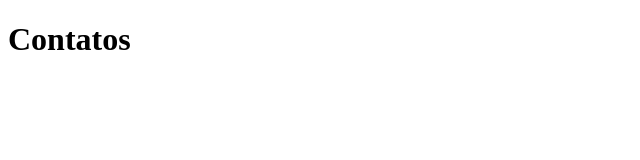
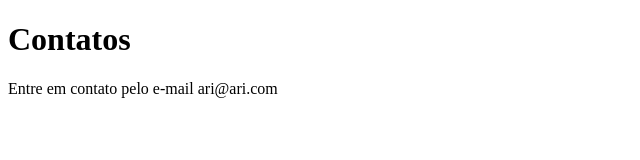
Before and after one commit to aristoteleso/sistema-de-cadastro, a plain HTML site: page contatos.html in a window 1280 px wide. Shown: the whole page, without its empty margins (0-640 px from the left). Drawn offline with Linux system fonts and the light colour scheme.

Commit message:
Adicionando o email de contato

```diff
--- a/contatos.html
+++ b/contatos.html
@@ -7,5 +7,6 @@
 </head>
 <body>
     <h1>Contatos</h1>
+    <p>Entre em contato pelo e-mail ari@ari.com</p>
 </body>
 </html>
```
